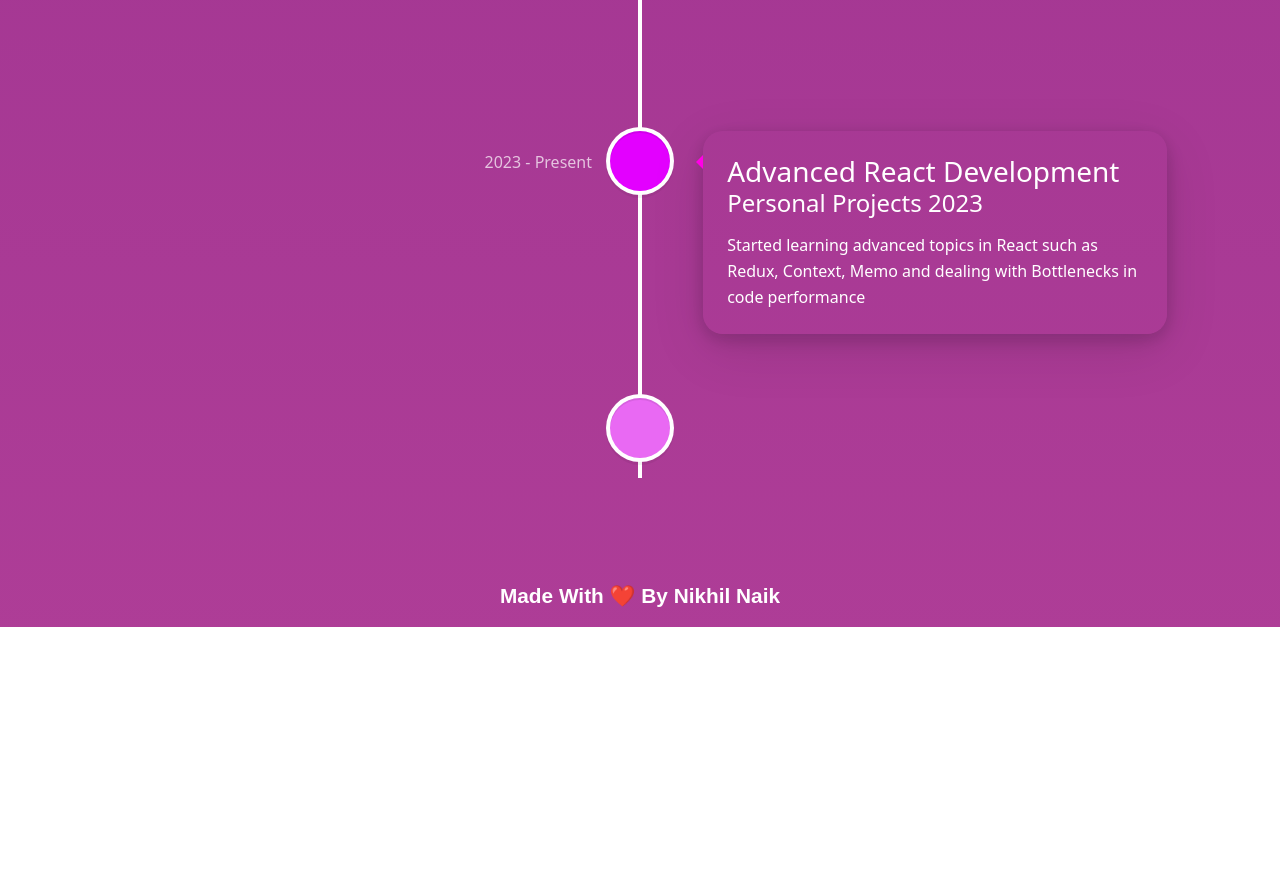
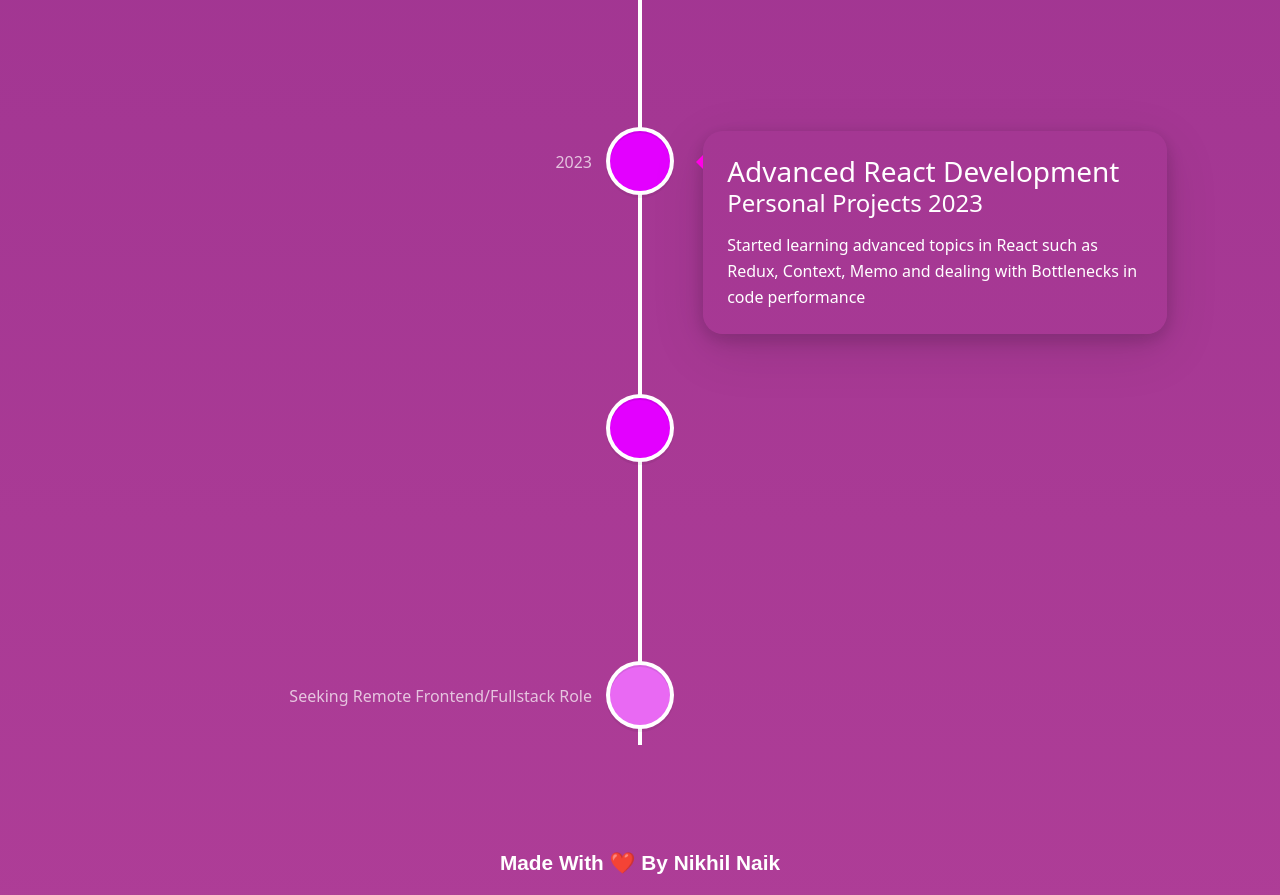
Before and after one commit to nikhilsurfingaus/portfolio, a React (Create React App) app: page /profile in a window 1280 px wide. Shown: the part 6600-7495 px from the top of the page. Before the commit the page ends 7227 px from the top, so only its background shows below. Built offline with nearby package versions, Linux system fonts and the light colour scheme; a web font is replaced by a local one.

Commit message:
ui changes roadmap and about animation fluidity

```diff
--- a/src/components/About.tsx
+++ b/src/components/About.tsx
@@ -12,7 +12,7 @@ const About = () => {
               <p className='aboutdetails ps-3'>
                   As a graduate Software Engineer from the University of Queensland, I offer a range of services to help you enhance your online presence. I specialize in building fullstack websites, developing on Web3, creating UI/UX design patterns, and improving existing websites to optimize their functionality and user experience. Whether you're looking to launch a new website or improve an existing one, I can provide the technical expertise you need to succeed.
               </p>
-              <div className="list-group ps-3">
+              <div className="list-group ps-3 animate__animated animate__fadeIn">
                 <li className="list-group-item">Location: Port Macquarie NSW, Australia</li>
                 <li className="list-group-item">Education: University Of Queensland BE(HONS) Software Engineering</li>
                 <li className="list-group-item">Experience: 5-6 Years Programming</li>
--- a/src/components/RoadMap.tsx
+++ b/src/components/RoadMap.tsx
@@ -260,7 +260,7 @@ const RoadMap = () => {
             <VerticalTimelineElement
                 className="vertical-timeline-element--education"
                 contentStyle={{ background: 'transparent', borderRadius: "20px",
-                boxShadow: "rgba(17, 17, 26, 0.1) 0px 4px 16px, rgba(17, 17, 26, 0.1) 0px 8px 24px, rgba(17, 17, 26, 0.1) 0px 16px 56px" ,color: '#fff' }}                date="2023 - Present"
+                boxShadow: "rgba(17, 17, 26, 0.1) 0px 4px 16px, rgba(17, 17, 26, 0.1) 0px 8px 24px, rgba(17, 17, 26, 0.1) 0px 16px 56px" ,color: '#fff' }}                date="2023"
                 iconStyle={{ background: 'rgb(227 0 255)', color: '#fff' }}
                 icon={<i className="ico ri-building-2-line"/>}
             >
@@ -271,6 +271,20 @@ const RoadMap = () => {
                 </p>
             </VerticalTimelineElement>
 
+            <VerticalTimelineElement
+                className="vertical-timeline-element--education"
+                contentStyle={{ background: 'transparent', borderRadius: "20px",
+                boxShadow: "rgba(17, 17, 26, 0.1) 0px 4px 16px, rgba(17, 17, 26, 0.1) 0px 8px 24px, rgba(17, 17, 26, 0.1) 0px 16px 56px" ,color: '#fff' }}                date="2023 - Present"
+                iconStyle={{ background: 'rgb(227 0 255)', color: '#fff' }}
+                icon={<i className="ico ri-building-2-line"/>}
+            >
+                <h3 className="vertical-timeline-element-title">Vue3 Intermidiate</h3>
+                <h4 className="vertical-timeline-element-subtitle">Small Vue3 Projects 2023</h4>
+                <p>
+                Reached an Mid-Intermediate level for Vue3 development, by transfering skils and concepts
+                from React.
+                </p>
+            </VerticalTimelineElement>
 
             <VerticalTimelineElement
                 iconStyle={{ background: 'rgb(233 105 243)', color: '#fff' }}
```
